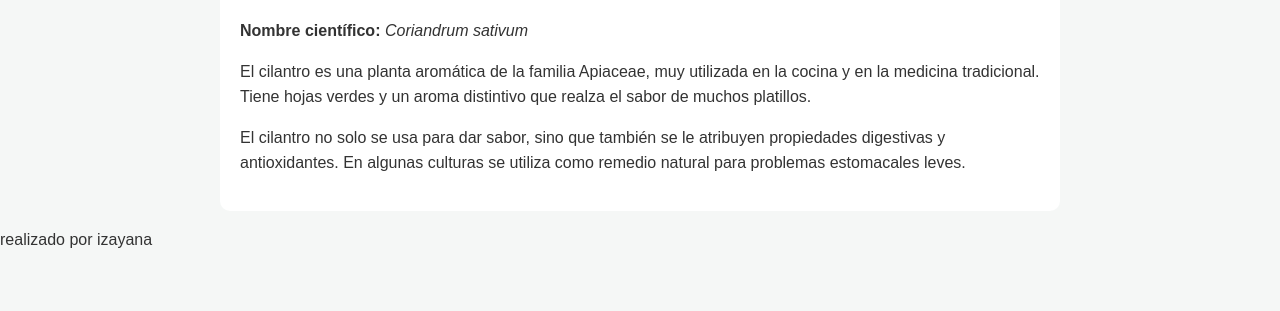
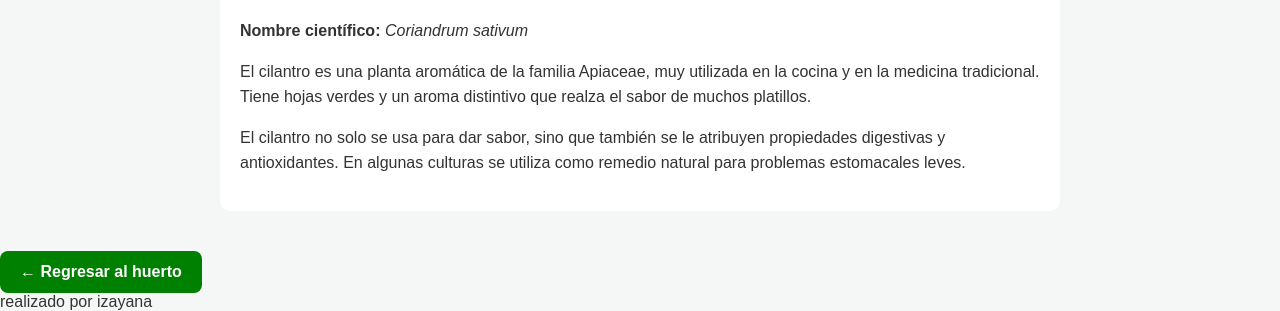
Before and after one commit to Said-Meza/MyGarden, a plain HTML site: page rutas/cilantro.html in a window 1280 px wide. Shown: the part 822-1133 px from the top of the page. Before the commit the page ends 1071 px from the top, so only its background shows below. Drawn offline with Linux system fonts and the light colour scheme.

Commit message:
update cilantro add btn back

```diff
--- a/rutas/cilantro.html
+++ b/rutas/cilantro.html
@@ -59,6 +59,23 @@
         padding: 15px;
       }
     }
+
+     .btn_regresar {
+        display: inline-block;
+        margin-top: 20px;
+        padding: 12px 20px;
+        background-color: green;
+        color: white;
+        text-decoration: none;
+        border-radius: 8px;
+        font-weight: bold;
+        transition: background-color 0.3s ease;
+      }
+
+      .btn_regresar:hover {
+        background-color: rgb(11, 248, 11);
+        color: yellow;
+      }
   </style>
 </head>
 
@@ -97,6 +114,9 @@
 
   </main>
 
+    <a class="btn_regresar" href="../index.html">← Regresar al huerto</a>
+
+    <br>
   <footer> realizado por izayana</footer>
 </body>
 </html>
```
